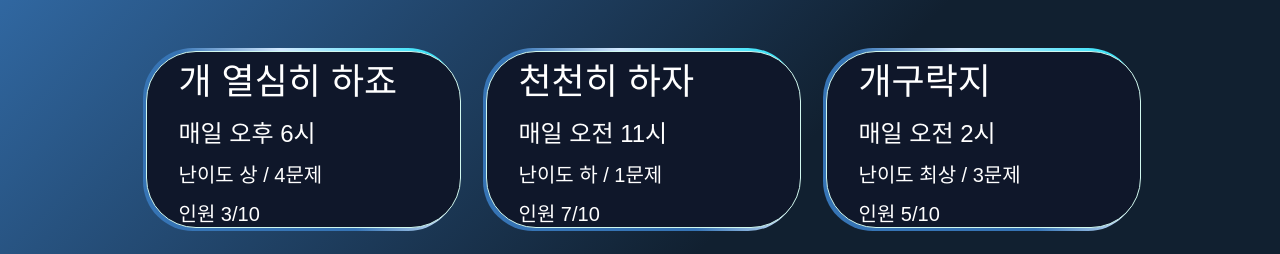
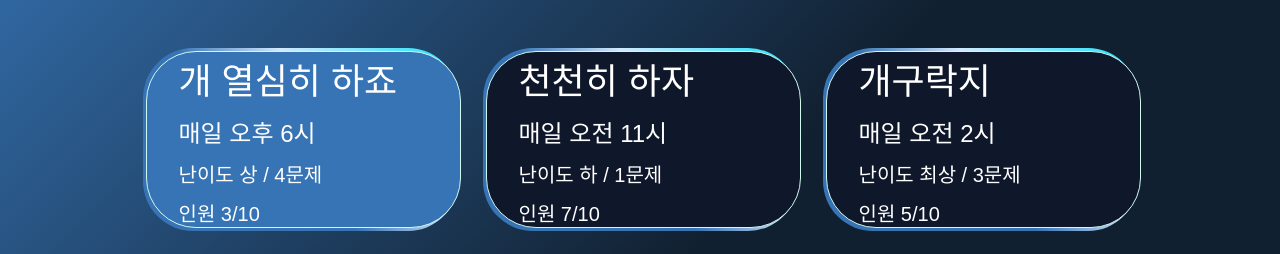
Before and after one commit to PrograMemo-Groom/900pro-fe, a React (Vite) app: page /main in a window 1280 px wide. In both pictures the pointer is over the button 303 px from the left and 311 px from the top of the page. Shown: the part 172-426 px from the top of the page. Built offline with nearby package versions, Linux system fonts and the light colour scheme; no server answers.

Commit message:
style: team 없는 경우 sample page 추가 > 할일 - :hover 시 @debug 추가
ref: #18

```diff
--- a/src/css/main/Layout.module.scss
+++ b/src/css/main/Layout.module.scss
@@ -113,6 +113,11 @@
   & p:nth-of-type(2), p:nth-of-type(3) {
     font-size: 20px;
   }
+
+  &:hover {
+    @debug "팀 호버 시 색상값 조정 : .teamContent > &:hover (ps. 지금 너무 쨍함)";
+    background-color: #3674B5;
+  }
 }
 
 .gradientBorder {
```
